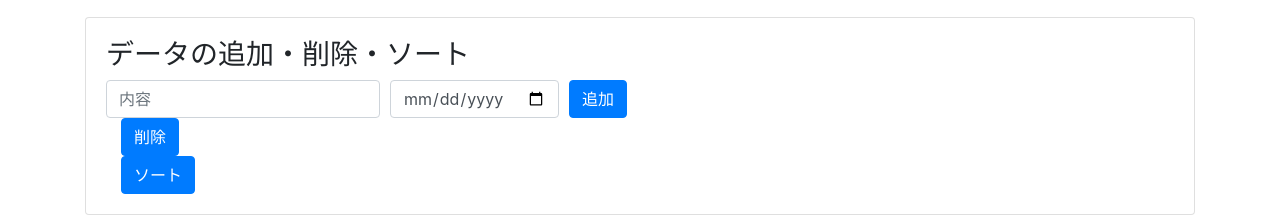
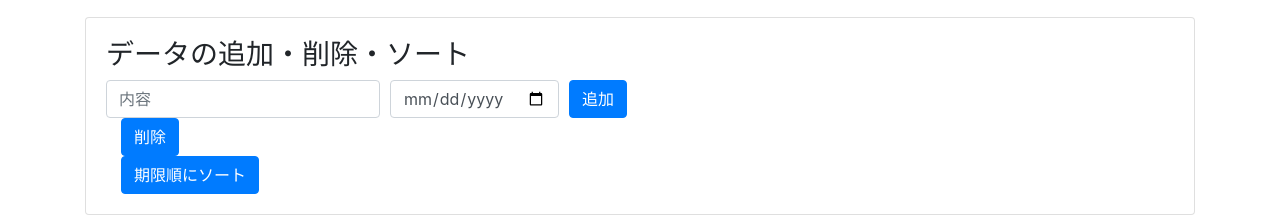
Before and after one commit to 2020-AIT-OOP2-Group10/BubbleToDo, a Flask app: page / in a window 1280 px wide. Shown: the part 634-849 px from the top of the page. Run offline with Flask 2, Linux system fonts and the light colour scheme; some libraries are stand-ins or nearby versions.

Commit message:
Update static/main.js, templates/index.html
static/main.js
- innerTextでボタンのテキスト変更

templates/index.html
- ボタンのテキスト変更

```diff
--- a/static/main.js
+++ b/static/main.js
@@ -101,10 +101,12 @@ sortSubmit.addEventListener("click", (e) => {
         // 初期->ソート
         init(app_route="/sort");
         sortSubmit.value = "sorted";
+        sortSubmit.innerText = "登録順にソート";
     } else if (sortSubmit.value == "sorted") {
         // ソート->初期
         init();
         sortSubmit.value = "init";
+        sortSubmit.innerText = "期限順にソート";
     }
 
 })
--- a/templates/index.html
+++ b/templates/index.html
@@ -58,7 +58,7 @@
                 <div class="col-auto"><button id="remove-submit" class="btn btn-primary">削除</button></div>
             </form>
             <form id="sort">
-                <div class="col-auto"><button id="sort-submit" class="btn btn-primary" value="init">ソート</button></div>
+                <div class="col-auto"><button id="sort-submit" class="btn btn-primary" value="init">期限順にソート</button></div>
             </form>
         </div>
     </div>
```
